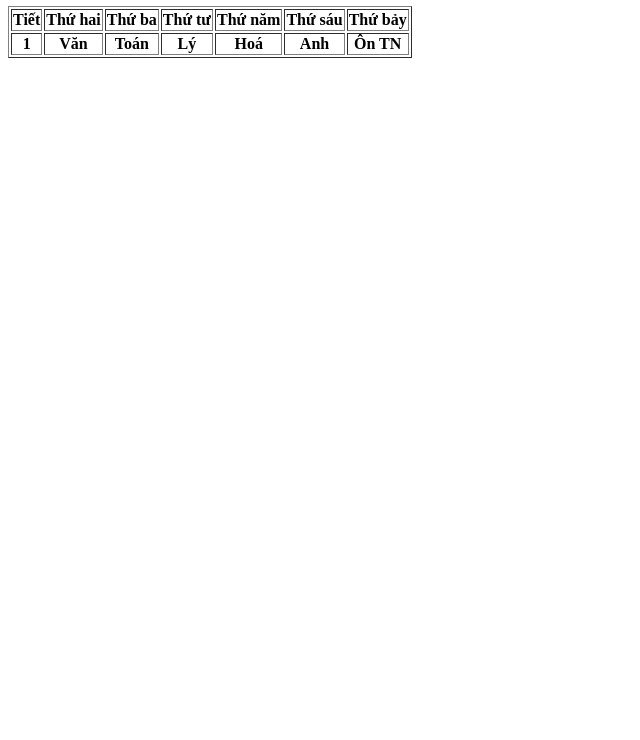
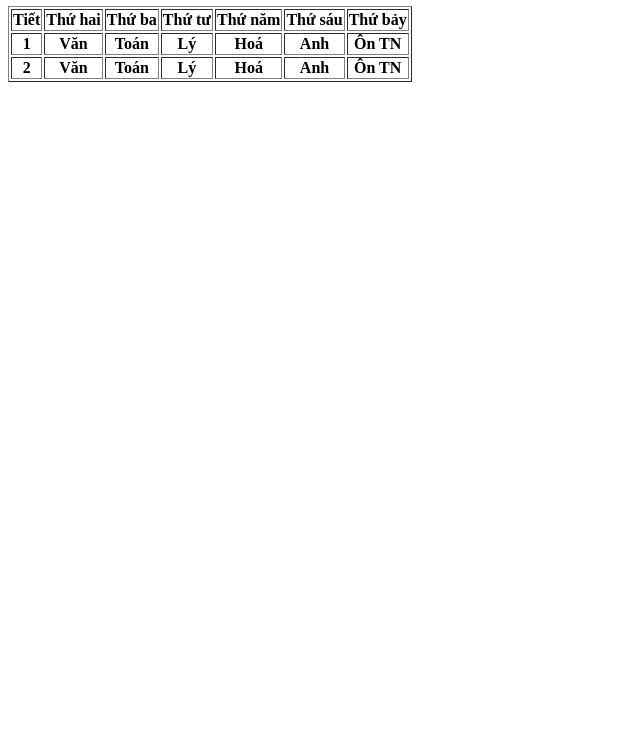
Before and after one commit to Namdootdoot/TABLE, a plain HTML site: page index.html in a window 1280 px wide. Shown: the part 60-800 px from the top of the page, without its empty margins (0-640 px from the left). Drawn offline with Linux system fonts and the light colour scheme.

Commit message:
Index.html

```diff
--- a/index.html
+++ b/index.html
@@ -11,6 +11,9 @@
       <tr>
         <th> 1 </th> <th> Văn </th> <th> Toán </th> <th> Lý </th> <th> Hoá </th> <th> Anh </th> <th> Ôn TN </th>
       </tr>
+      <tr>
+        <th> 2 </th> <th> Văn </th> <th> Toán </th> <th> Lý </th> <th> Hoá </th> <th> Anh </th> <th> Ôn TN </th>
+      </tr>
     </table>
   </body>
 </html>
```
